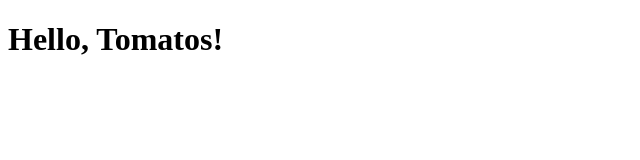
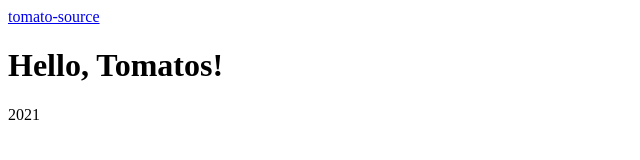
Before and after one commit to tomato-source/tomato-source.github.io, a plain HTML site: page index.html in a window 1280 px wide. Shown: the whole page, without its empty margins (0-640 px from the left). Drawn offline with Linux system fonts and the light colour scheme.

Commit message:
Update index.html

```diff
--- a/index.html
+++ b/index.html
@@ -4,6 +4,14 @@
     <title>Welcome to Tomato Source</title>
   </head>
   <body>
-    <h1>Hello, Tomatos!</h1>
+    <div class="header">
+      <a href="https://tomato-source.github.io/">tomato-source</a>
+    </div>
+    <div class="body">
+        <h1>Hello, Tomatos!</h1>
+    </div>
+    <div class="footer">
+      2021
+    </div>
   </body>
 </html>
```
